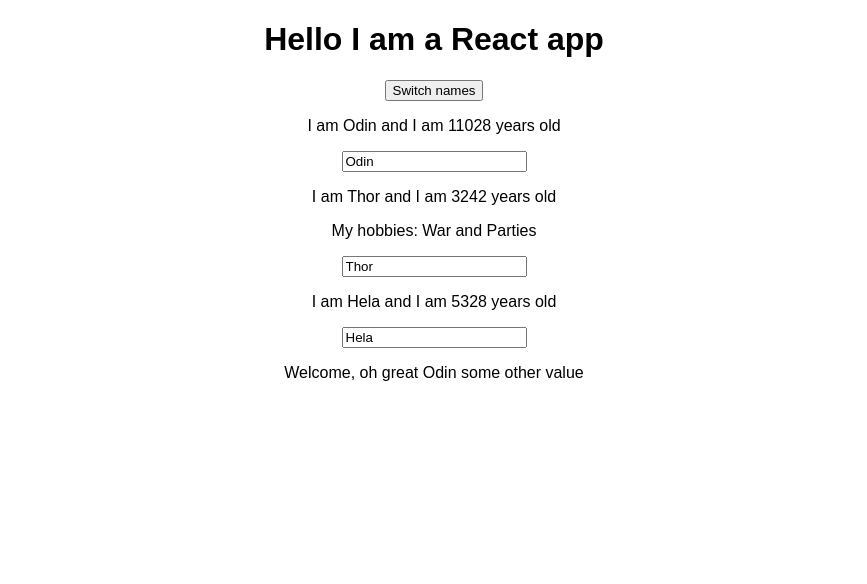
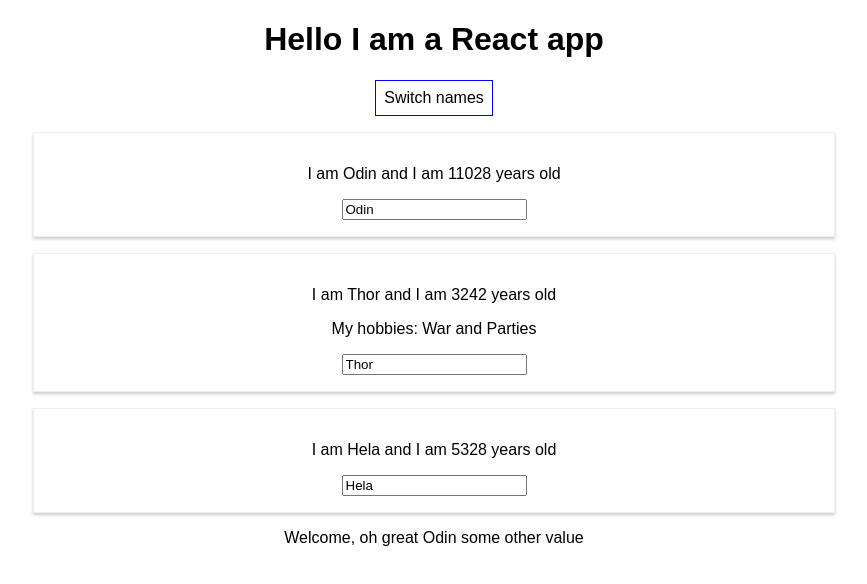
Before and after one commit to Memnoc/React-course, a React (Create React App) app in the folder React-basics/react-basics/: page / in a window 1280 px wide. Shown: the top 584 px of the page, without its empty margins (206-1073 px from the left). Built offline with nearby package versions, Linux system fonts and the light colour scheme.

Commit message:
new: binding and styling

```diff
--- a/React-basics/react-basics/src/App.js
+++ b/React-basics/react-basics/src/App.js
@@ -37,10 +37,20 @@
   }
 
   render() {
+
+    const style = {
+      backgroundColor: 'white',
+      font: 'inherit',
+      border: '1px solid blue',
+      padding: '8px',
+      cursor: 'pointer'
+    }
     return (
       <div className="App">
         <h1>Hello I am a React app</h1>
-        <button onClick={() => this.switchNameHandler('Odiiiiiinnnnn!')}>Switch names</button>
+        <button
+        style={style}
+        onClick={() => this.switchNameHandler('Odiiiiiinnnnn!')}>Switch names</button>
         <Person
          name = {this.state.person[0].name} age={this.state.person[0].age}  />
         <Person
--- /dev/null
+++ b/React-basics/react-basics/src/Person/Person.css
@@ -0,0 +1,8 @@
+.Person {
+    width: 60%;
+    margin: 16px auto;
+    border: 1px solid #eee;
+    box-shadow: 0 2px 3px #ccc;
+    padding: 16px;
+    text-align: center;
+}
--- a/React-basics/react-basics/src/Person/Person.js
+++ b/React-basics/react-basics/src/Person/Person.js
@@ -1,9 +1,10 @@
 import React, { Component } from 'react';
+import "./Person.css";
 
 // Functional component
 const person = (props) => {
     return (
-        <div>
+        <div className="Person">
             <p onClick={props.click}>I am {props.name} and I am {props.age} years old</p>
             <p>{props.children}</p>
             <input type="text" defaultValue={props.name} onChange={props.changed}/>
```
